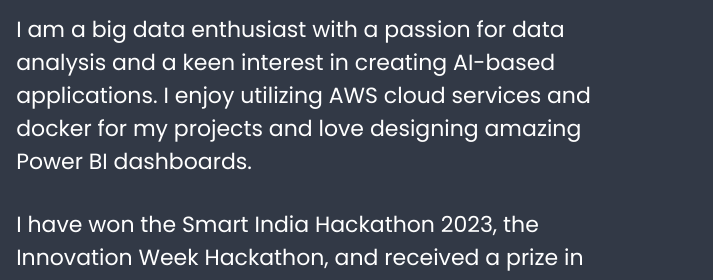
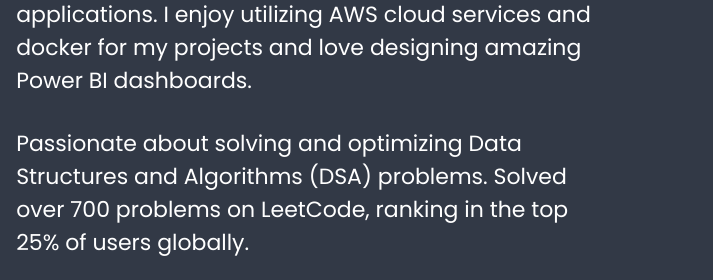
Before and after one commit to vp-1234ms/web, a plain HTML site: page index.html in a window 1280 px wide. Shown: the part 1069-1349 px from the top of the page, 567-1280 px from the left. Drawn offline with nearby package versions, Linux system fonts and the light colour scheme.

Commit message:
Update index.html

```diff
--- a/index.html
+++ b/index.html
@@ -53,6 +53,7 @@
         <div class="about-content">
             <h2 class="heading">About <span>Me</span></h2>
             <p>I am a big data enthusiast with a passion for data analysis and a keen interest in creating AI-based applications. I enjoy utilizing AWS cloud services and docker for my projects and love designing amazing Power BI dashboards.</p>
+            <p>Passionate about solving and optimizing Data Structures and Algorithms (DSA) problems. Solved over 700 problems on LeetCode, ranking in the top 25% of users globally.</p>
             <p>I have won the Smart India Hackathon 2023, the Innovation Week Hackathon, and received a prize in the Yantra Hackathon. Currently, I serve as the Secretary of the Student Technical Club at VIT Vellore.</p>
             <!-- <p>Data enthusiast and self-learner.</p>
             <p>Passionate about creating impactful Power BI dashboards.</p>
```
